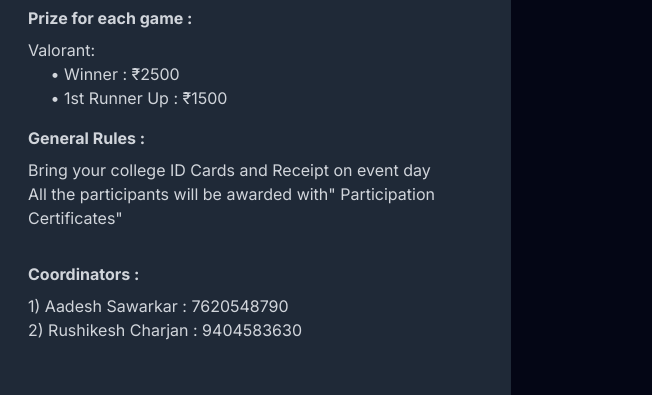
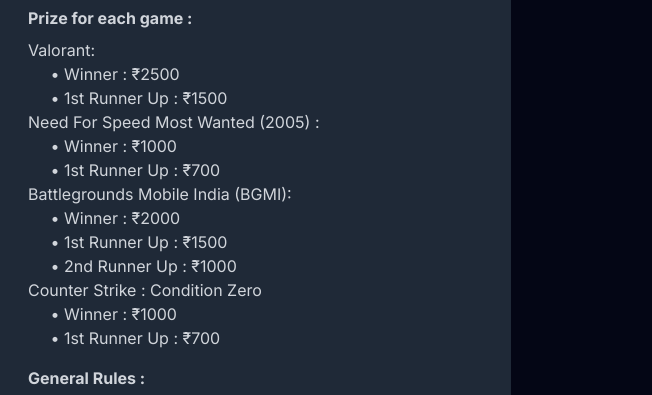
Before and after one commit to anaypund/Vidyotan-2024-main, a website: page dist/Events/ESports.html in a window 1280 px wide. Shown: the part 472-867 px from the top of the page, 628-1280 px from the left. Drawn offline with nearby package versions, Linux system fonts and the light colour scheme; files that its build step writes are made by us from their sources; a web font is replaced by a local one.

Commit message:
CHanged for to of

```diff
--- a/dist/Events/ESports.html
+++ b/dist/Events/ESports.html
@@ -48,7 +48,7 @@
                         <span class="font-bold"> Date and Time : </span>  8th February 2024
                     </p>
                     <p class="text-gray-300 text-base mb-4">
-                       <span class="font-bold"> Location : </span>  Sipna College for Engineering And Technology, Amravati
+                       <span class="font-bold"> Location : </span>  Sipna College of Engineering And Technology, Amravati
                     </p>
                     <div class="flex flex-col mb-4">
 
@@ -71,6 +71,23 @@
                                     <li>Valorant:</li>
                                     <li>&nbsp&nbsp&nbsp&nbsp&nbsp• Winner    : ₹2500</li>
                                     <li>&nbsp&nbsp&nbsp&nbsp&nbsp• 1st Runner Up : ₹1500</li>
+                                </ul>
+                                <ul >
+                                    <li>Need For Speed Most Wanted (2005)
+                                        :</li>
+                                    <li>&nbsp&nbsp&nbsp&nbsp&nbsp• Winner    : ₹1000</li>
+                                    <li>&nbsp&nbsp&nbsp&nbsp&nbsp• 1st Runner Up : ₹700</li>
+                                </ul>
+                                <ul >
+                                    <li>Battlegrounds Mobile India (BGMI):</li>
+                                    <li>&nbsp&nbsp&nbsp&nbsp&nbsp• Winner    : ₹2000</li>
+                                    <li>&nbsp&nbsp&nbsp&nbsp&nbsp• 1st Runner Up : ₹1500</li>
+                                    <li>&nbsp&nbsp&nbsp&nbsp&nbsp• 2nd Runner Up : ₹1000</li>
+                                </ul>
+                                <ul >
+                                    <li>Counter Strike : Condition Zero</li>
+                                    <li>&nbsp&nbsp&nbsp&nbsp&nbsp• Winner    : ₹1000</li>
+                                    <li>&nbsp&nbsp&nbsp&nbsp&nbsp• 1st Runner Up : ₹700</li>
                                 </ul>
                                 </span>
 
```
Also changed, not shown: dist/Events/BoxCricket.html (+1 -1 lines), dist/Events/CircuitFixer.html (+1 -1 lines), dist/Events/CivilSnakeLadder.html (+1 -1 lines), dist/Events/DesignYourTshirt.html (+1 -1 lines), dist/Events/PaperCastle.html (+2 -2 lines).
